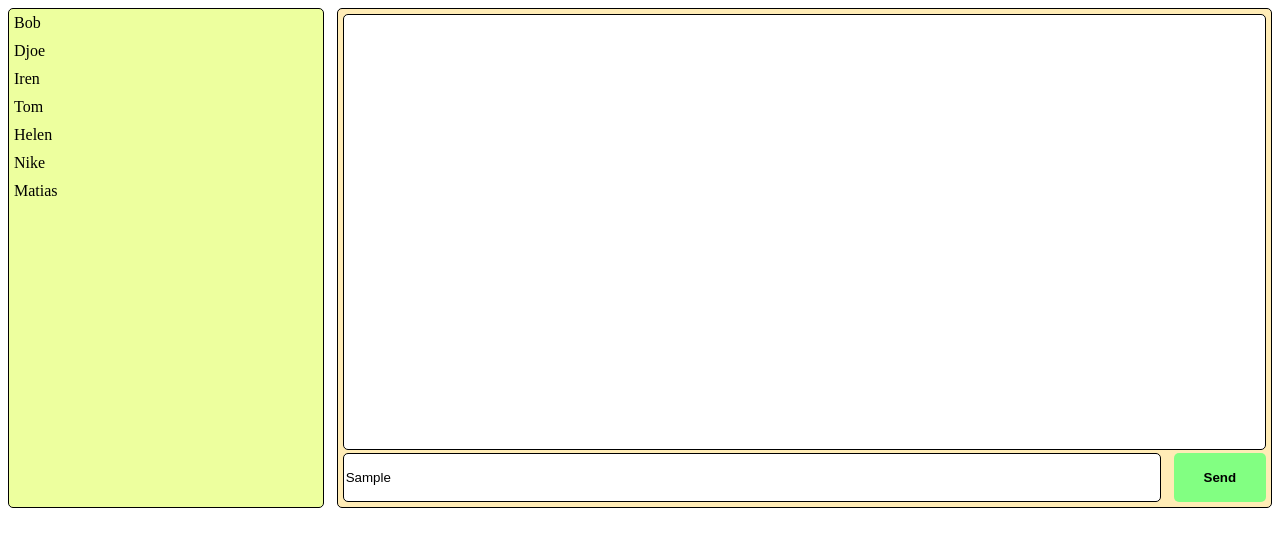
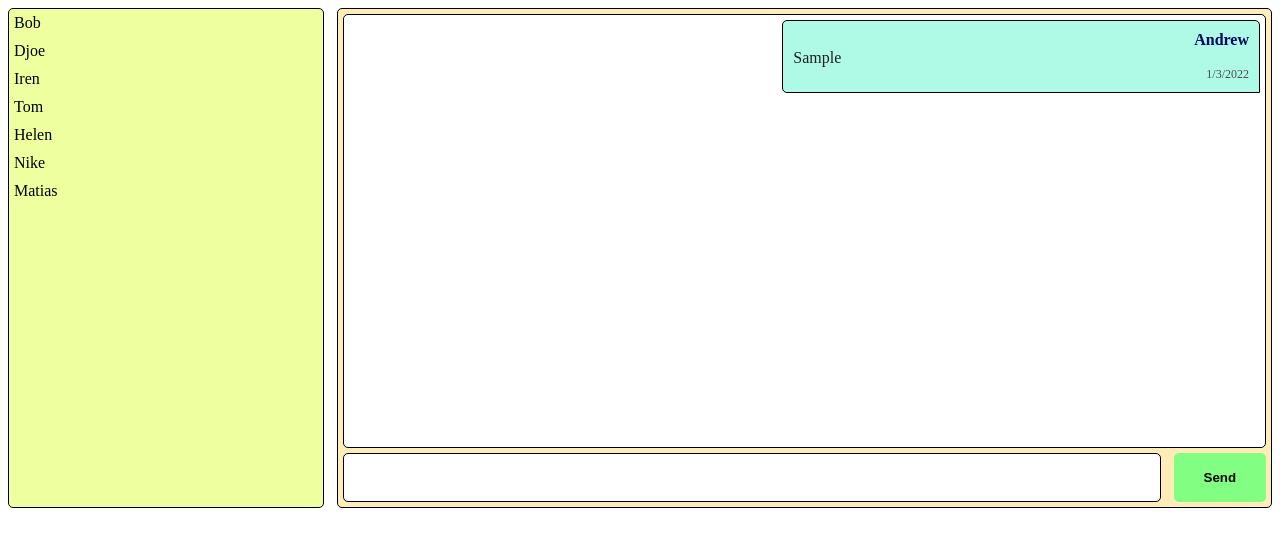
Before and after one commit to Droid85/chat_ui, a plain HTML site: page index.html in a window 1280 px wide. Both pictures are taken after typing "Sample" into the empty fields and a click on the button "Send". Drawn offline with Linux system fonts and the light colour scheme.

Commit message:
finished chat ui

```diff
--- a/index.html
+++ b/index.html
@@ -11,7 +11,7 @@
     <div class="container">
         <div id="contacts" class="contact-list"></div>
         <div class="messages-container">
-            <div class="msg-block"></div>
+            <div id="messages" class="msg-block"></div>
             <div class="input-block">
                 <input type="text" id="input-msg" class="user-msg">
                 <button id="msg-btn" class="send-btn">Send</button>
--- a/script.js
+++ b/script.js
@@ -35,20 +35,50 @@ const users = [
     },
 ];
 
+const curentUser = {
+  id: Math.random(),
+  name: 'Andrew',
+};
+
 const userMsg = {
     id: null,
-    userName: '',
-    userId: null,
+    userName: curentUser.name,
+    userId: curentUser.id,
     sendDate: null,
     text: '',
 };
 
 const contactsEl = document.querySelector('#contacts');
+const inputEl = document.querySelector('#input-msg');
+const msgBtnEl = document.querySelector('#msg-btn');
+const usersBlockEl = document.querySelector('#contacts');
+const messagesEl = document.querySelector('#messages');
 
 users.forEach(function(el) {
-    contactsEl.insertAdjacentHTML('beforeend', `<div class="user">${el.name}</div>`)
-})
+    contactsEl.insertAdjacentHTML('beforeend', `<div id="${el.id}" class="user">${el.name}</div>`)
+});
 
-// userMsg.sendDate = new Date();
+msgBtnEl.addEventListener('click', onBtnClick);
 
-// console.log(userMsg)
+function onBtnClick(e) {
+  if (!inputEl.value == '') {
+    userMsg.id = Math.random();
+    userMsg.sendDate = new Date().toLocaleDateString();
+    userMsg.text = inputEl.value;
+    renderMsg(userMsg);
+    clearInput();
+  }
+}
+
+function renderMsg(msg) {
+  messagesEl.insertAdjacentHTML('beforeend', `
+  <div class="user-mesages">
+    <div class="msg-header">${msg.userName}</div>
+    <div class="msg-text">${msg.text}</div>
+    <div class="msg-footer">${msg.sendDate}</div>
+  </div>`)
+}
+
+function clearInput() {
+  inputEl.value = '';
+}
--- a/styles.css
+++ b/styles.css
@@ -12,6 +12,7 @@
     border-radius: 5px;
     box-sizing: border-box;
     padding: 5px;
+    overflow-x: auto;
 }
 
 .messages-container {
@@ -28,10 +29,16 @@
 }
 
 .msg-block {
+    display: flex;
+    flex-direction: column;
+    align-items: flex-end;
     background-color: rgb(255, 255, 255);
+    box-sizing: border-box;
+    overflow-x: auto;
     border: 1px solid #000;
     border-radius: 5px;
     height: 89%;
+    padding: 5px;
 }
 
 .input-block {
@@ -71,3 +78,29 @@
 .user:hover {
     color: rgb(0, 17, 255);
 }
+
+.user-mesages {
+    width: 50%;
+    border: 1px solid rgb(0, 0, 0);
+    border-radius: 5px 5px 0 5px;
+    padding: 10px;
+    margin-bottom: 10px;
+    background-color: rgb(175, 250, 231);
+}
+
+.msg-header {
+    text-align: right;
+    color:rgb(0, 6, 95);
+    font-weight: 700;
+}
+
+.msg-footer {
+    text-align: right;
+    color:rgb(75, 75, 75);
+    font-size: 12px;
+}
+
+.msg-text {
+    color: rgb(32, 32, 32);
+    word-break: break-word;
+}
```
